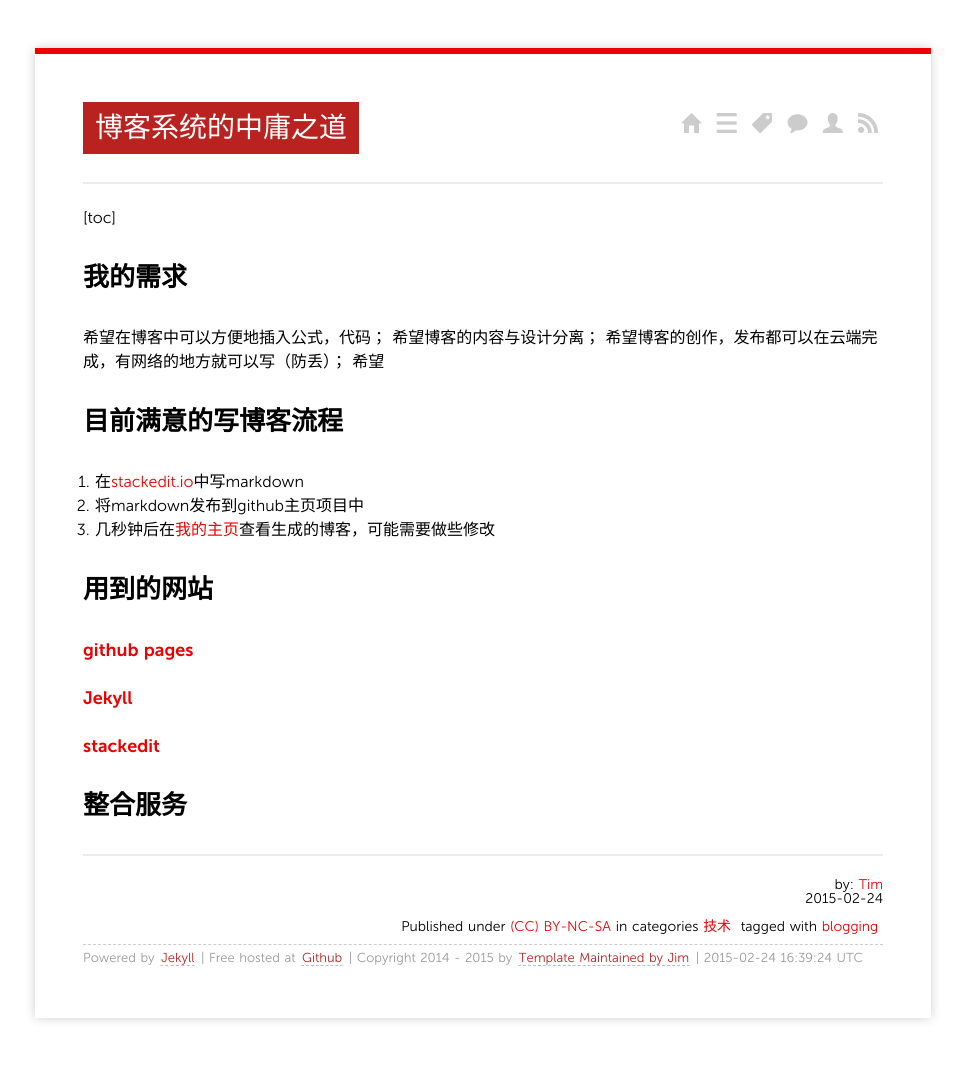
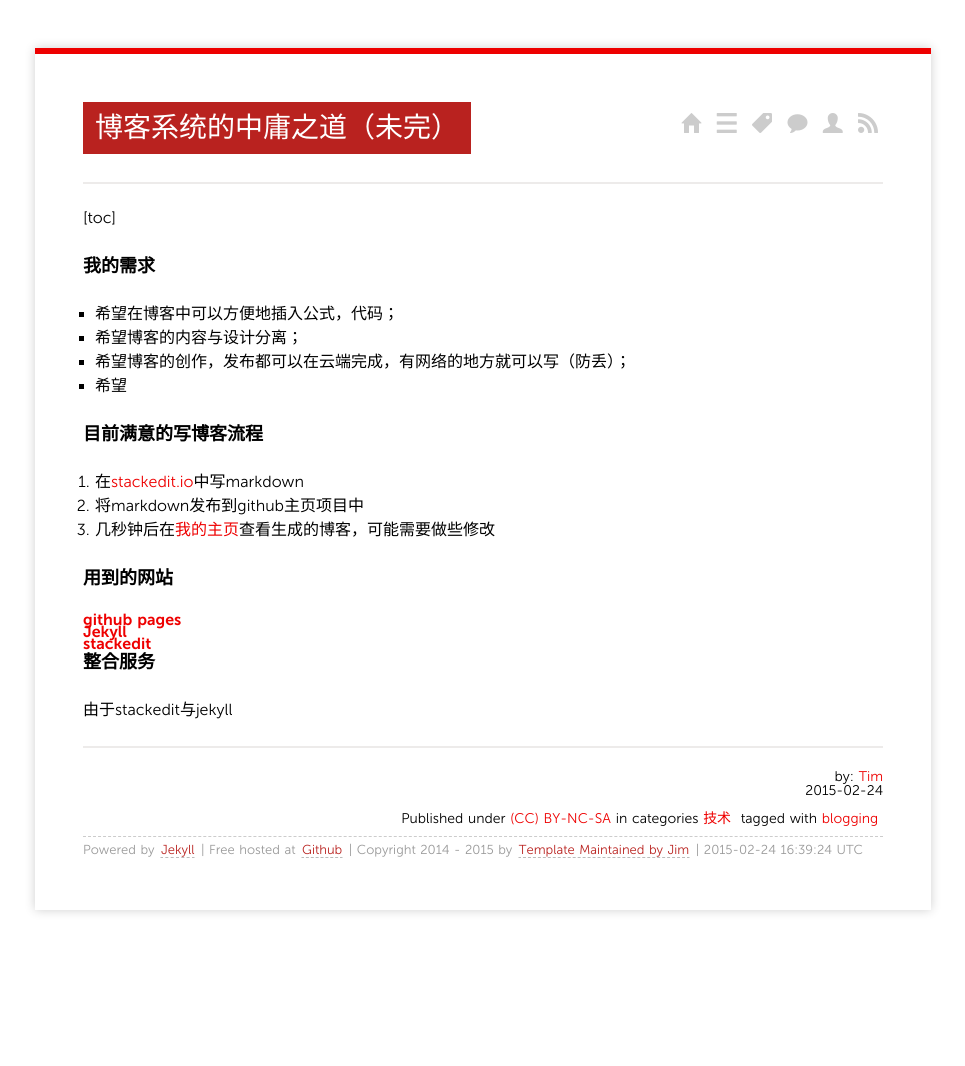
Before and after one commit to timqian/used_to_be_timqian.github.io, a Jekyll site: the page built from _posts/2015-2-24-博客系统的中庸之道.md, in a window 1280 px wide. Shown: the whole page, without its empty margins (157-1122 px from the left). Built offline with Jekyll 4.4.1, drawn with Linux system fonts in a browser that asks for light colours; nearby versions of some CDN libraries; comment, search, counter and statistics services are not loaded; after the commit the page ends 958 px from its top, so only the background shows below that.

Commit message:
Published with https://stackedit.io/

```diff
--- a/_posts/2015-2-24-博客系统的中庸之道.md
+++ b/_posts/2015-2-24-博客系统的中庸之道.md
@@ -1,6 +1,6 @@
 ---
 layout: post
-title: 博客系统的中庸之道
+title: 博客系统的中庸之道（未完）
 categories:
 - 技术
 tags:
@@ -9,23 +9,24 @@ tags:
 
 [toc]
 
-##我的需求
-希望在博客中可以方便地插入公式，代码；
-希望博客的内容与设计分离；
-希望博客的创作，发布都可以在云端完成，有网络的地方就可以写（防丢）；
-希望
+###我的需求
+- 希望在博客中可以方便地插入公式，代码；
+- 希望博客的内容与设计分离；
+- 希望博客的创作，发布都可以在云端完成，有网络的地方就可以写（防丢）；
+- 希望
 
-##目前满意的写博客流程
+###目前满意的写博客流程
  1. 在[stackedit.io](stackedit.io)中写markdown
  2. 将markdown发布到github主页项目中
  3. 几秒钟后在[我的主页](www.timqian.com)查看生成的博客，可能需要做些修改
 
-##用到的网站
+###用到的网站
 
-###[github pages](https://pages.github.com/)
+####[github pages](https://pages.github.com/)
 
-###[Jekyll](http://jekyllrb.com/)
+####[Jekyll](http://jekyllrb.com/)
 
-###[stackedit](https://stackedit.io)
+####[stackedit](https://stackedit.io)
 
-##整合服务
+###整合服务
+由于stackedit与jekyll
```
